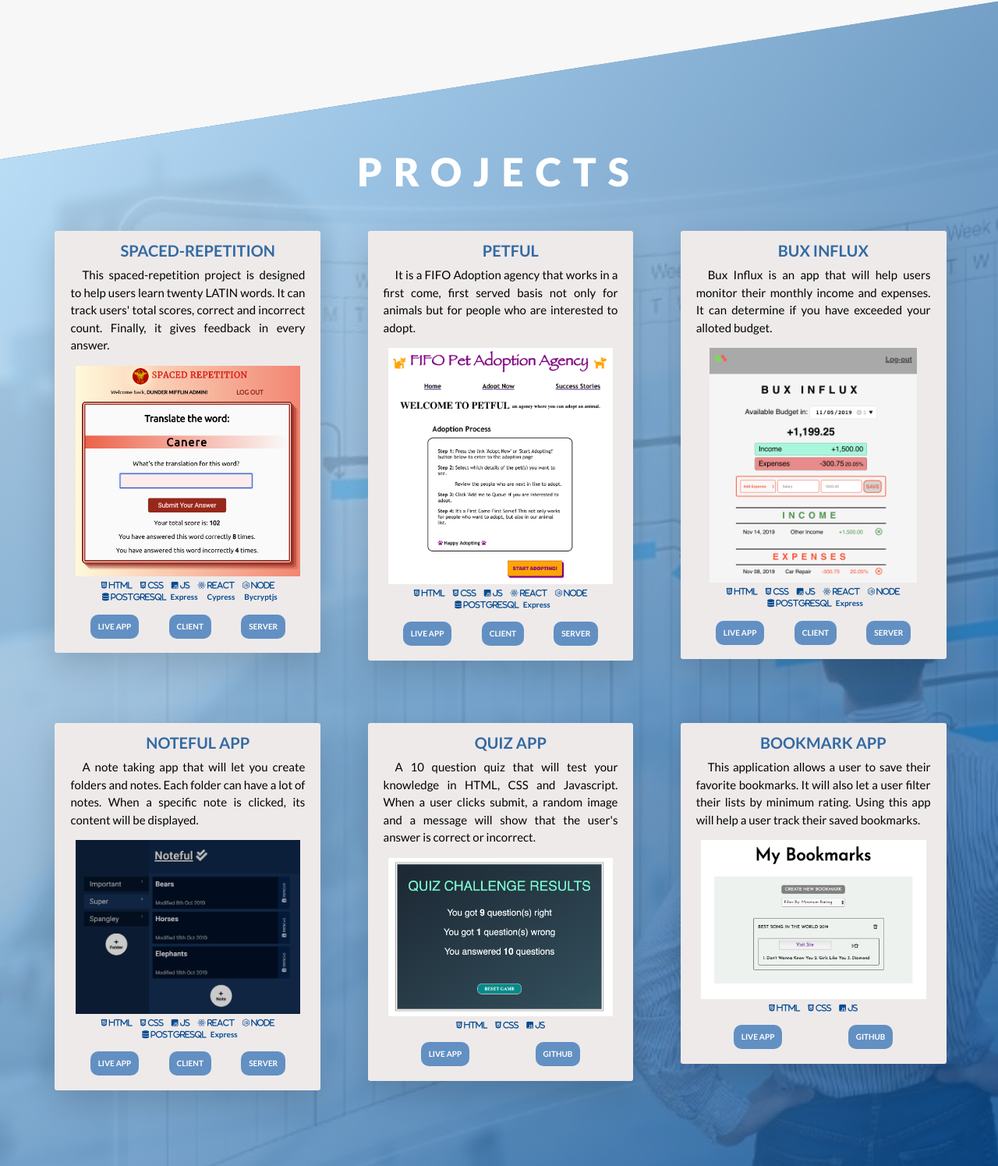
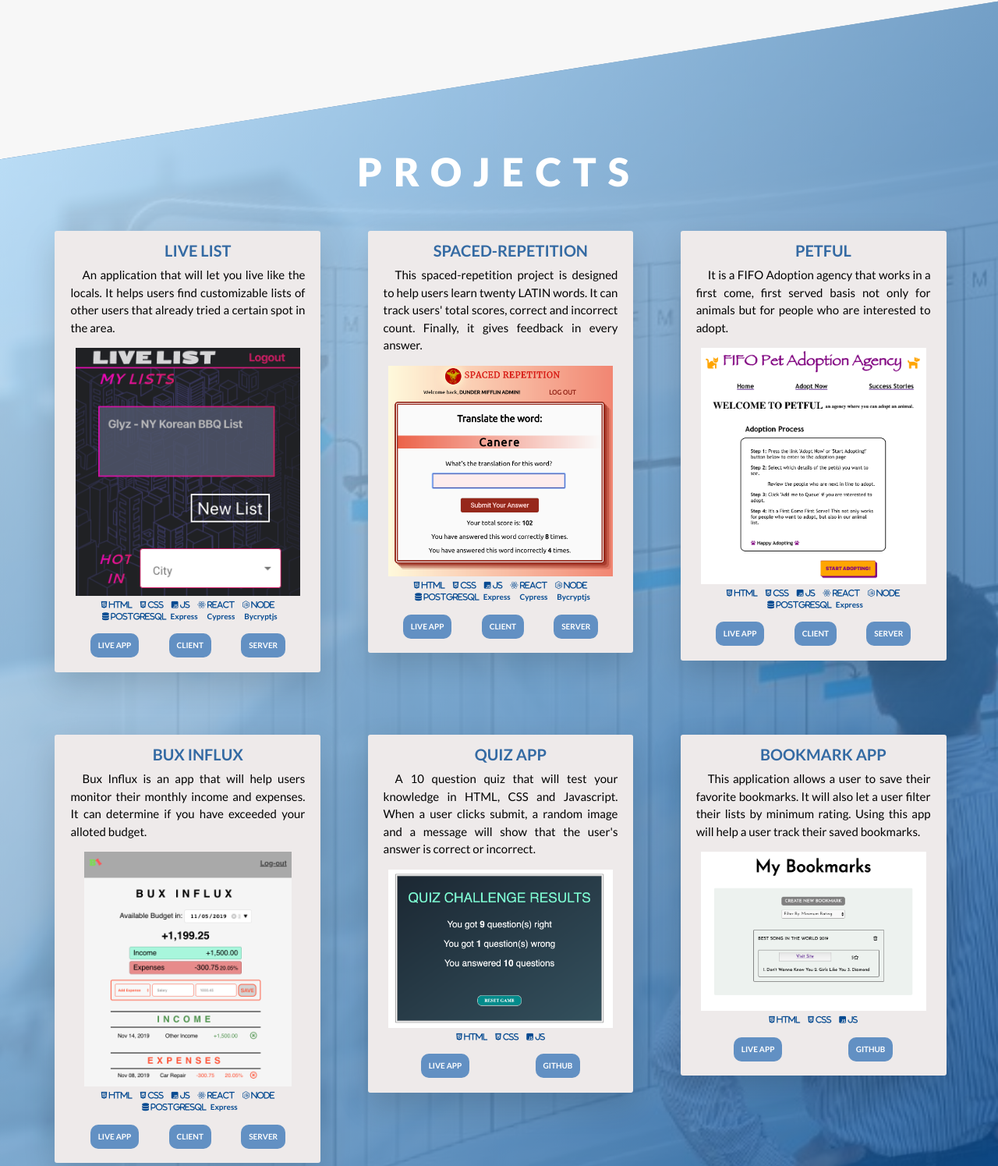
Before and after one commit to glaizawagner/portfolio, a website: page index.html in a window 1280 px wide. Shown: the part 1328-2823 px from the top of the page at 78% size. Drawn offline with nearby package versions, Linux system fonts and the light colour scheme.

Commit message:
added new project

```diff
--- a/index.html
+++ b/index.html
@@ -89,6 +89,25 @@
                     </h4>
                 <!-- new projects -->
                 <div class="row">
+                    <!-- Live List-->
+                    <div class="col-1-of-2">
+                            <div class="project-box">
+                                <h4 class="heading-tertiary">Live List</h4>
+                                <p class="project-box__text">
+                                      An application that will let you live like the locals. It helps users find customizable lists of other users that already tried a certain spot in the area.
+                                </p>
+                                <img src="./img/livelist.png" alt="logo" class="project__logo">
+
+                                <div class = "spaced-icons"><i class="fab fa-html5" ><span class='techonology'> HTML</span></i><i class="fab fa-css3-alt"><span class='techonology'> CSS</span></i><i class="fab fa-js-square"><span class='techonology'> JS</span></i><i class="fab fa-react"><span class='techonology'> React</span></i><i class="fab fa-node-js"><span class='techonology'> Node</span></i><i class="fas fa-database"><span class='techonology'> PostgreSQL</span></i><span class="technology">Express Cypress Bycryptjs</span></div>
+
+                                <div class="projects-tech">
+                                    <a href="https://www.live-list.org/" class="btn btn-blue btn-animated" target="_blank">Live App</a>
+                                    <a href="https://github.com/thinkful-ei-heron/SocialPlaylist-Client" class="btn btn-blue btn-animated" target="_blank">Client</a>
+                                    <a href="https://github.com/thinkful-ei-heron/SocialPlaylist-server" class="btn btn-blue btn-animated" target="_blank">Server</a>
+                                </div>
+                            </div>
+                    </div>
+
                     <!-- Spaced-Repetition-->
                     <div class="col-1-of-2">
                         <div class="project-box">
@@ -146,26 +165,6 @@
                         </div>
                     </div>
 
-                    <!-- Noteful App -->
-                    <div class="col-1-of-2">
-                            <div class="project-box">
-                                <h4 class="heading-tertiary">Noteful App</h4>
-                                <p class="project-box__text">
-                                    A note taking app that will let you create folders and notes. Each folder can have a lot of notes. When a specific note is clicked, its content will be displayed.
-                                </p>
-                                <img src="./img/notef.png" alt="logo" class="project__logo noteful-logo1">
-                                <img src="./img/noteapp1.png" alt="logo" class="project__logo noteful-logo2">
-
-                                <div class = "noteful-icons"><i class="fab fa-html5" ><span class='techonology'> HTML</span></i><i class="fab fa-css3-alt"><span class='techonology'> CSS</span></i><i class="fab fa-js-square"><span class='techonology'> JS</span></i><i class="fab fa-react"><span class='techonology'> React</span></i><i class="fab fa-node-js"><span class='techonology'> Node</span></i><i class="fas fa-database"><span class='techonology'> PostgreSQL</span></i><span class="technology">Express </span></div>
-
-                                <div class="projects-tech">
-                                    <a href="https://glaiza-noteful-app.now.sh" class="btn btn-blue btn-animated" target="_blank">Live App</a>
-                                    <a href="https://github.com/thinkful-ei-heron/glaiza-noteful-client" class="btn btn-blue btn-animated" target="_blank">Client</a>
-                                    <a href="https://github.com/thinkful-ei-heron/glaiza-noteful-server" class="btn btn-blue btn-animated" target="_blank">Server</a>
-                                </div>
-                            </div>
-                    </div>
-
                     <!-- Quiz App -->
                     <div class="col-1-of-2">
                         <div class="project-box">
```
Also changed, not shown: img/livelist.png (added), 1 other file.
